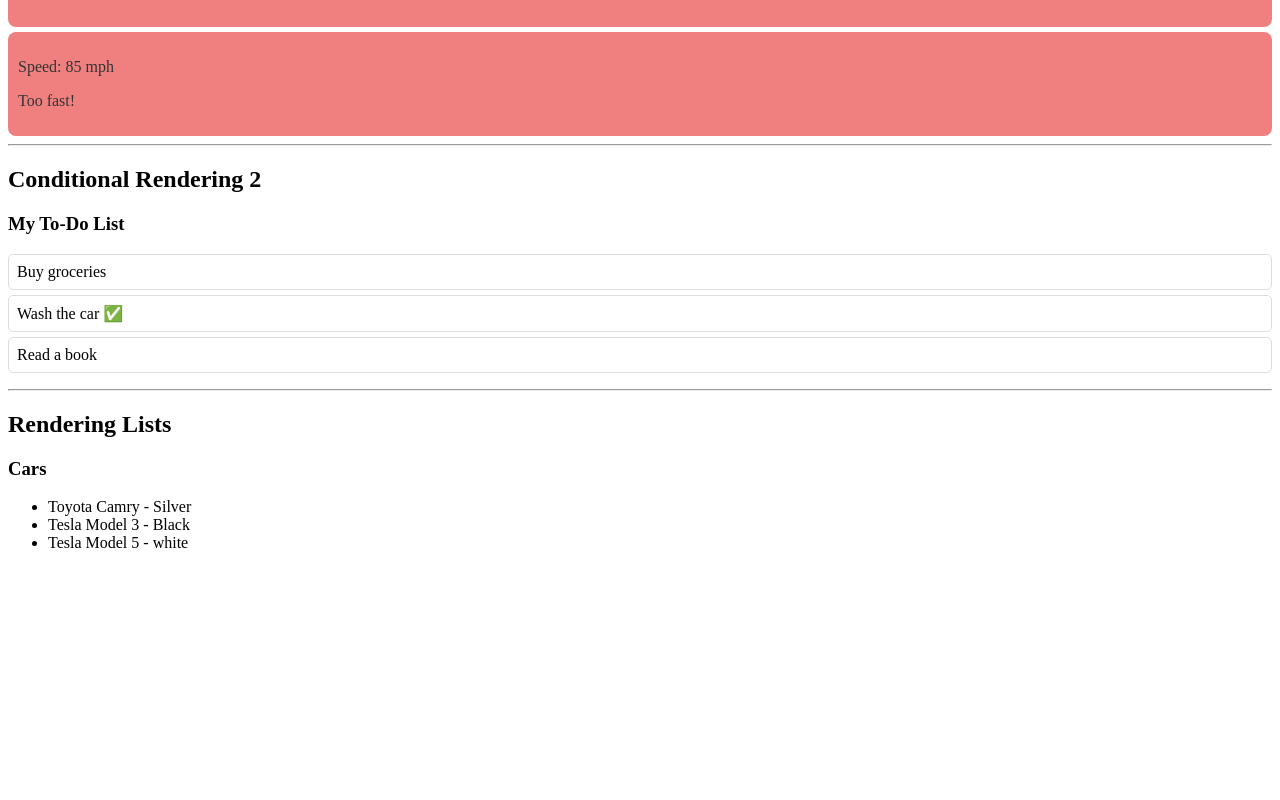
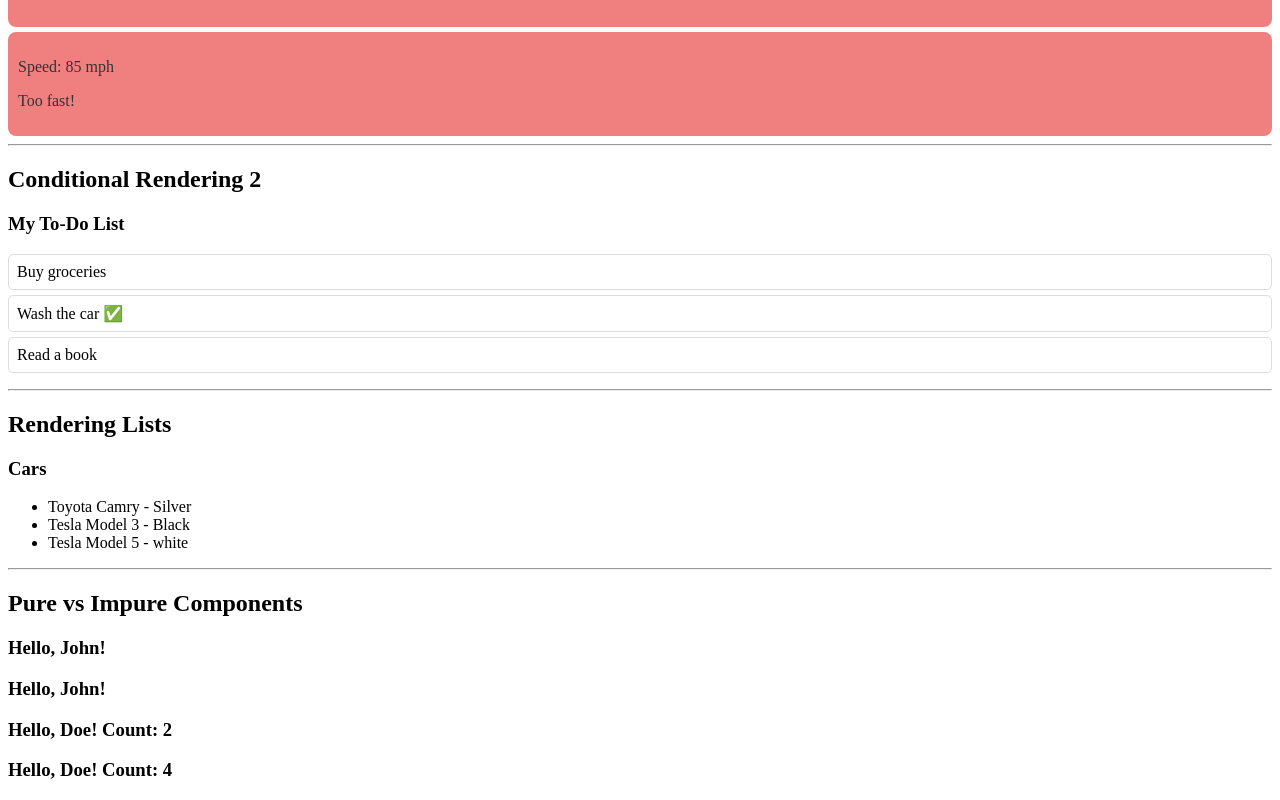
Before and after one commit to genuinelycool/react_project, a React (Vite) app: page / in a window 1280 px wide. Shown: the part 1274-2074 px from the top of the page. Before the commit the page ends 1842 px from the top, so only its background shows below. Built offline with nearby package versions, Linux system fonts and the light colour scheme.

Commit message:
example: pure vs impure components

```diff
--- a/src/components/PureComponentExample.jsx
+++ b/src/components/PureComponentExample.jsx
@@ -1,7 +1,22 @@
 const PureComponentExample = () => {
+  const Greeting = ({ name }) => <h3>Hello, {name}!</h3>
+
+  let counter = 0;
+  const ImpureGreeting = ({ name }) => {
+    counter++;
+    return <h3>Hello, {name}! Count: {counter}</h3>;
+  };
+
   return (
     <>
+      <hr />
+      <h2>Pure vs Impure Components</h2>
 
+      <Greeting name="John" />
+      <Greeting name="John" />
+
+      <ImpureGreeting name="Doe" />
+      <ImpureGreeting name="Doe" />
     </>
   );
 };
```
